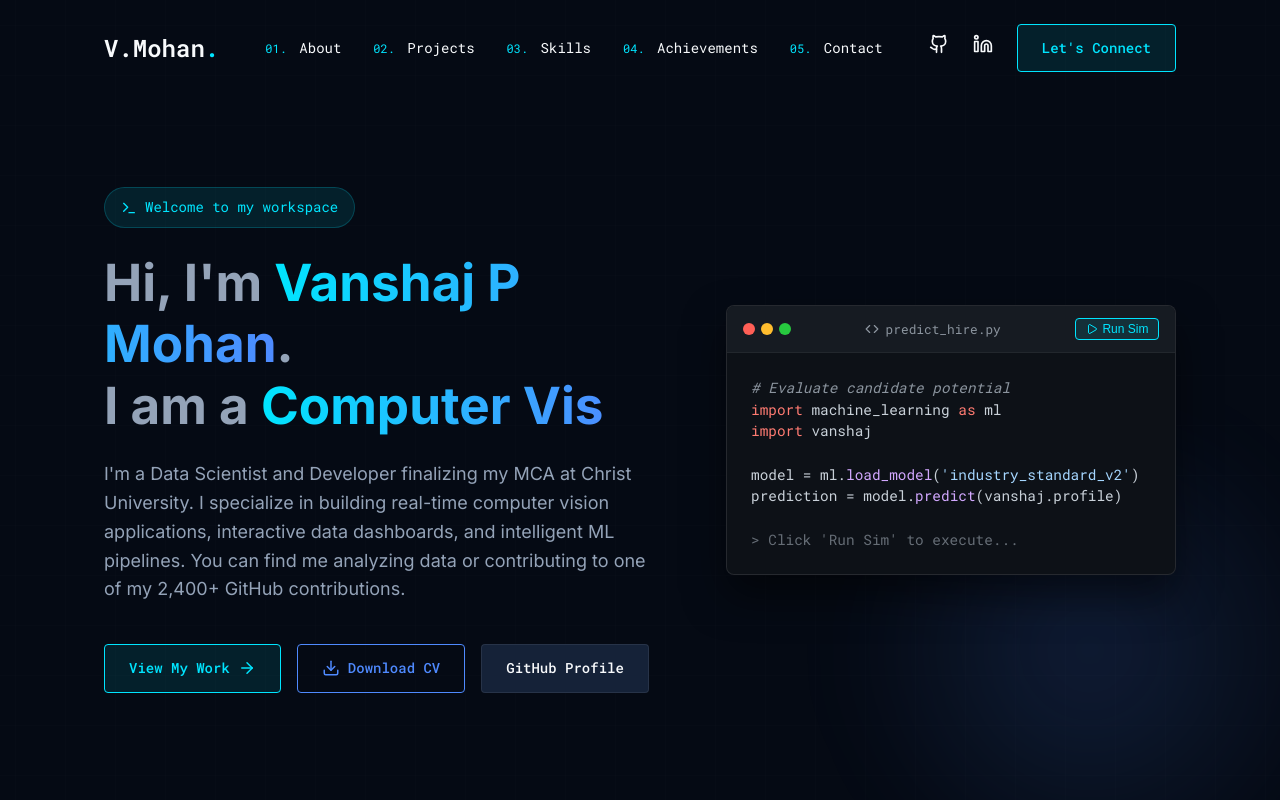
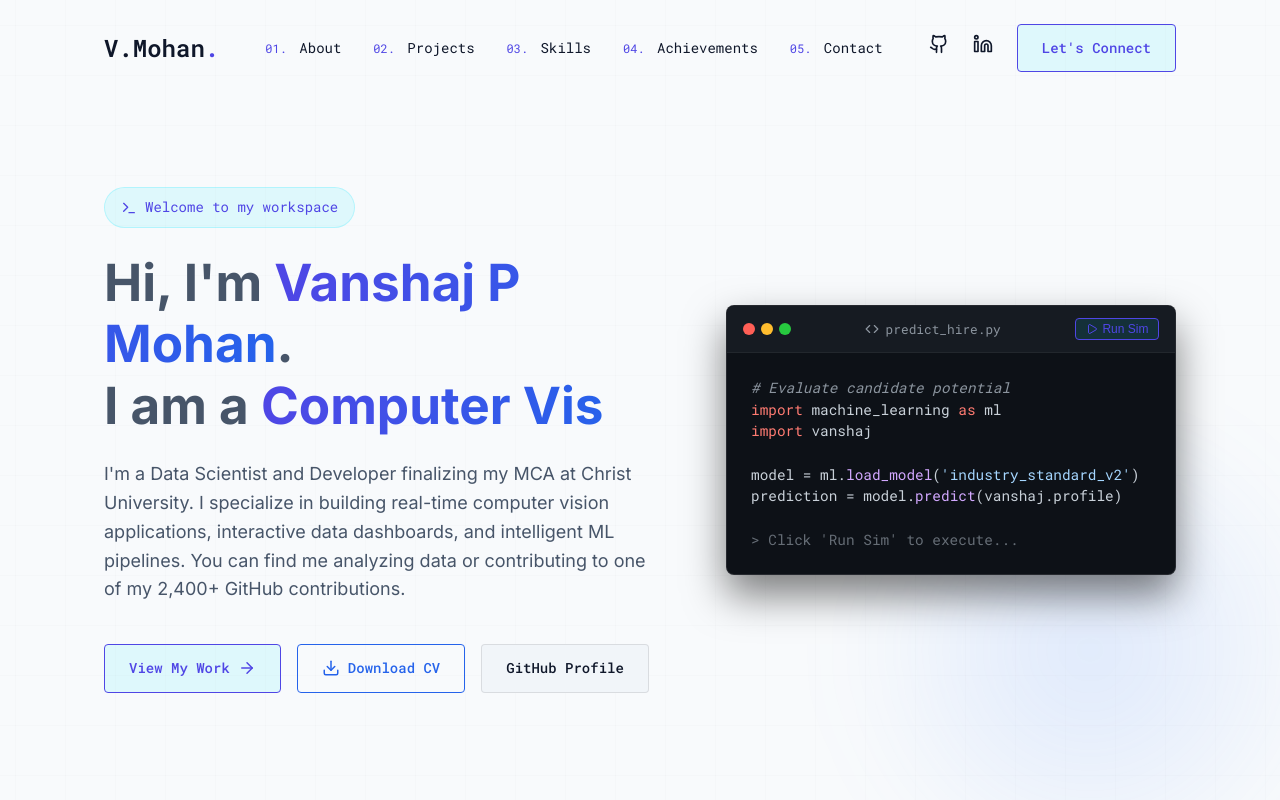
Before and after one commit to Vanshaj14Mohan/Portfolio, a React (Vite) app: page / in a window 1280 px wide. Shown: the top 800 px of the page. Built offline with nearby package versions, Linux system fonts and the light colour scheme.

Commit message:
Portfolio

```diff
--- a/src/index.css
+++ b/src/index.css
@@ -1,16 +1,16 @@
 :root {
-  --bg-color: #050a14;
-  --surface-color: #0b1221;
-  --surface-color-light: #152238;
-  --primary-color: #00e5ff; /* Cyan */
-  --secondary-color: #4f8aff; /* Neon Blue */
-  --text-primary: #f8fafc;
-  --text-secondary: #94a3b8;
-  --border-color: rgba(255, 255, 255, 0.08);
-  --glow: 0 0 20px rgba(0, 229, 255, 0.2);
+  --bg-color: #f8fafc;
+  --surface-color: #ffffff;
+  --surface-color-light: #f1f5f9;
+  --primary-color: #4f46e5; /* Deep Indigo */
+  --secondary-color: #2563eb; /* Royal Blue */
+  --text-primary: #0f172a;
+  --text-secondary: #475569;
+  --border-color: rgba(0, 0, 0, 0.1);
+  --glow: 0 0 20px rgba(79, 70, 229, 0.15);
   --font-family: 'Inter', system-ui, -apple-system, sans-serif;
   --mono-font: 'Roboto Mono', 'Fira Code', monospace;
-  --active-select: rgba(0, 229, 255, 0.3);
+  --active-select: rgba(79, 70, 229, 0.2);
 }
 
 * {
```
Also changed, not shown: src/components/Hero.jsx (line endings or trailing spaces).
